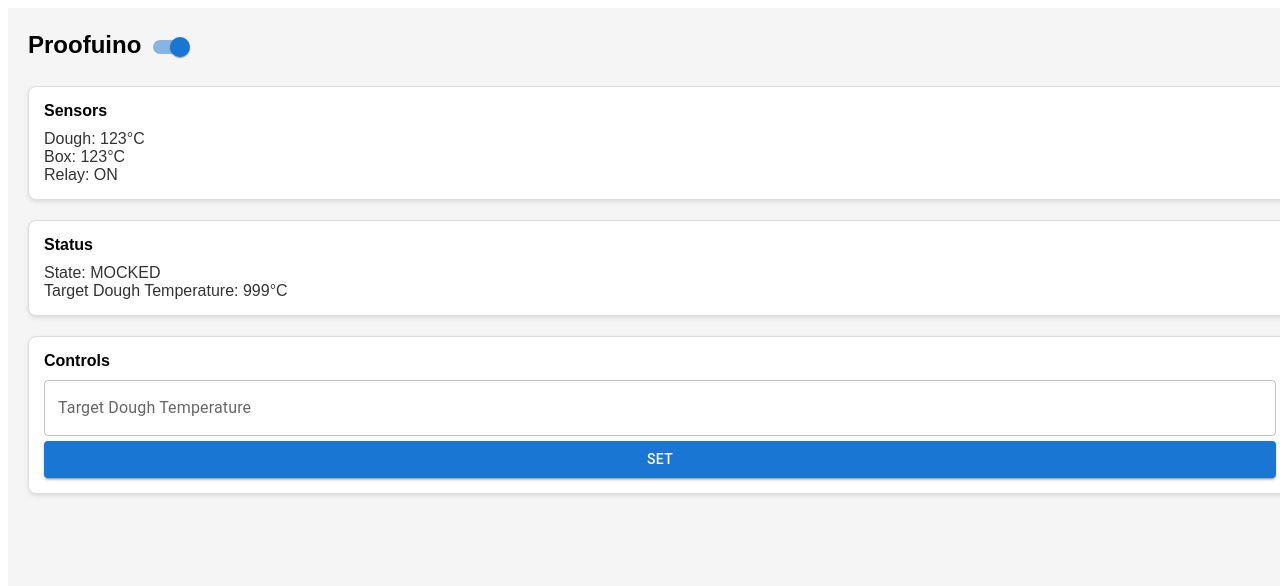
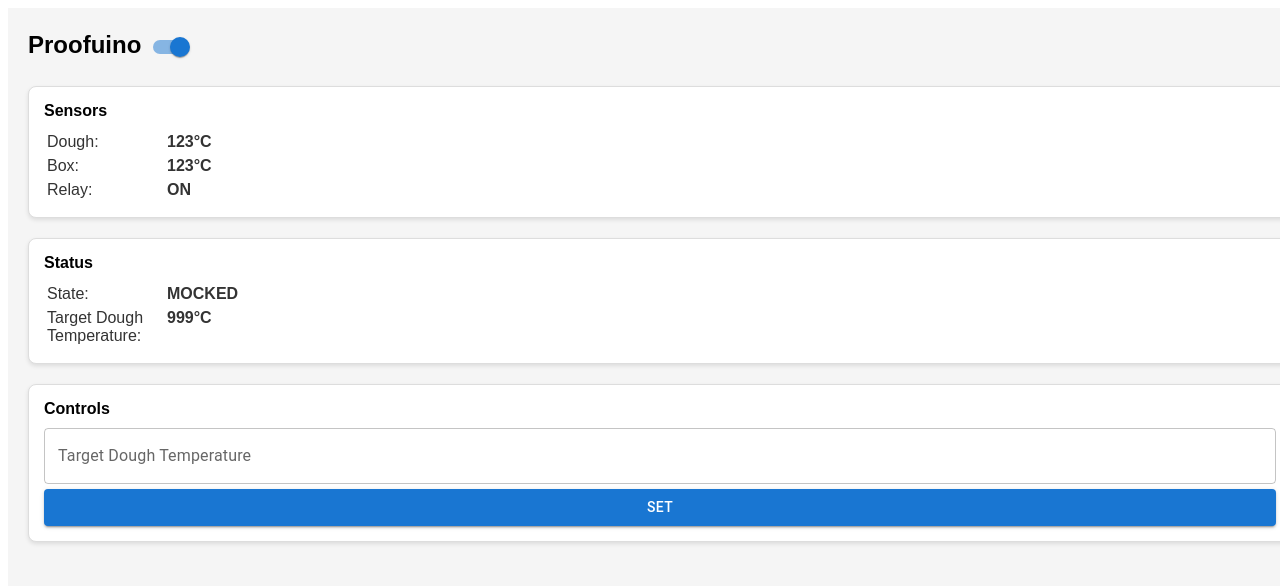
Before and after one commit to philib/proofuino, a Next.js app in the folder frontend/: page / in a window 1280 px wide. Shown: the top 586 px of the page. Built offline with nearby package versions, Linux system fonts and the light colour scheme.

Commit message:
improve design using grid

```diff
--- a/frontend/src/pages/index.tsx
+++ b/frontend/src/pages/index.tsx
@@ -87,6 +87,34 @@ export default function Home() {
     return status == null ? "Loading..." : f(status);
   };
 
+  const Box: React.FunctionComponent<{
+    children: ReactNode;
+    title: string;
+  }> = ({ children, title }) => {
+    return (
+      <div className={styles.infoBox}>
+        <div className={styles.infoTitle}>{title}</div>
+        <div className={styles.infoContent}>{children}</div>
+      </div>
+    );
+  };
+
+  const TextWithLabel: React.FunctionComponent<{
+    label: string;
+    text: string;
+  }> = ({ label, text }) => (
+    <div
+      style={{
+        padding: 3,
+        display: "grid",
+        gridTemplateColumns: "120px 1fr",
+      }}
+    >
+      <div>{label}:</div>
+      <b>{text}</b>
+    </div>
+  );
+
   return (
     <>
       <Head>
@@ -109,42 +137,36 @@ export default function Home() {
           )}
         </div>
         <div className={styles.infoGrid}>
-          <div className={styles.infoBox}>
-            <div className={styles.infoTitle}>Sensors</div>
-            <div className={styles.infoContent}>
-              {withStatus((status) => (
-                <>
-                  <text>Dough: {status.sensors.temperatures.dough}°C</text>
-                  <br />
-                  <text>Box: {status.sensors.temperatures.box}°C</text>
-                  <br />
-                  <text>Relay: {status.sensors.relay}</text>
-                </>
-              ))}
-            </div>
-          </div>
+          <Box title="Sensors">
+            {withStatus((status) => (
+              <>
+                <TextWithLabel
+                  label="Dough"
+                  text={`${status.sensors.temperatures.dough}°C`}
+                />
+                <TextWithLabel
+                  label="Box"
+                  text={`${status.sensors.temperatures.box}°C`}
+                />
+                <TextWithLabel label="Relay" text={status.sensors.relay} />
+              </>
+            ))}
+          </Box>
           {status != null && status.state != "PAUSED" && (
             <>
-              <div className={styles.infoBox}>
-                <div className={styles.infoTitle}>Status</div>
+              <Box title="Status">
+                {withStatus((status) => (
+                  <>
+                    <TextWithLabel label="State" text={status.state} />
+                    <TextWithLabel
+                      label="Target Dough Temperature"
+                      text={`${status.config.targetTemperature}°C`}
+                    />
+                  </>
+                ))}
+              </Box>
 
-                <div className={styles.infoContent}>
-                  {status == null ? (
-                    "Loading..."
-                  ) : (
-                    <>
-                      <text>State: {status.state}</text>
-                      <br />
-                      <text>
-                        Target Dough Temperature:{" "}
-                        {status.config.targetTemperature}°C
-                      </text>
-                    </>
-                  )}
-                </div>
-              </div>
-              <div className={styles.infoBox}>
-                <div className={styles.infoTitle}>Controls</div>
+              <Box title="Controls">
                 <form
                   style={{ marginTop: 10 }}
                   onSubmit={(e) => {
@@ -175,7 +197,7 @@ export default function Home() {
                     </Button>
                   </FormGroup>
                 </form>
-              </div>
+              </Box>
             </>
           )}
         </div>
--- a/frontend/src/styles/Home.module.css
+++ b/frontend/src/styles/Home.module.css
@@ -48,9 +48,7 @@
 /* Information grid styles */
 .infoGrid {
   display: grid;
-  justify-content: center;
   justify-items: stretch;
-  grid-template-columns: 1fr;
   gap: 20px;
 }
 
```
